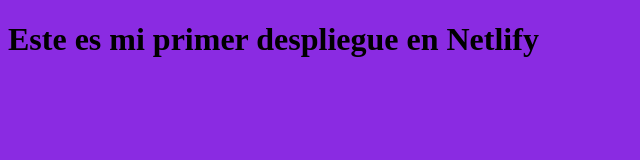
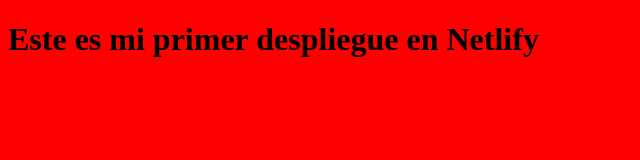
Before and after one commit to Jpineda14/MiSegundoRepositorio, a plain HTML site: page index.html in a window 1280 px wide. Shown: the whole page, without its empty margins (0-640 px from the left). Drawn offline with Linux system fonts and the light colour scheme.

Commit message:
segundo cambio de index

```diff
--- a/index.html
+++ b/index.html
@@ -6,7 +6,7 @@
   <title>Document</title>
   <style>
     html, body{
-      background-color: blueviolet;
+      background-color: rgb(255, 0, 0);
     }
   </style>
 </head>
```
